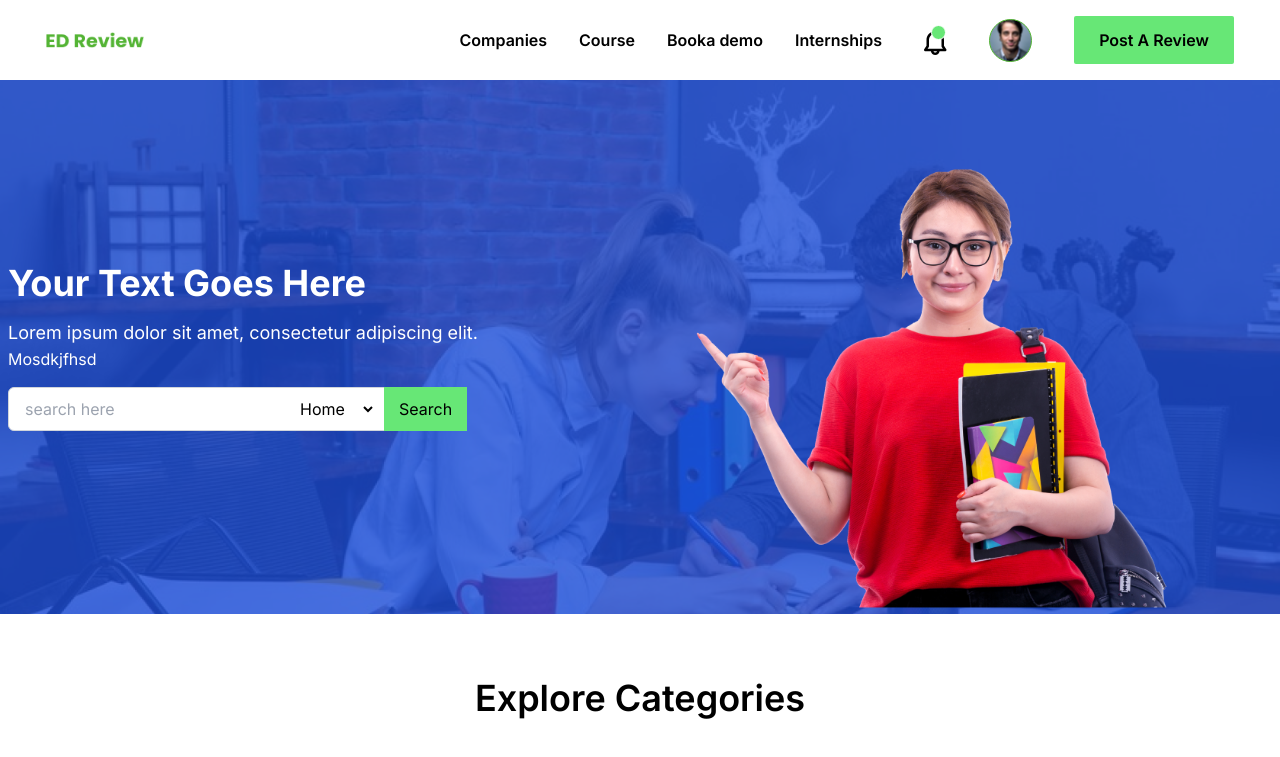
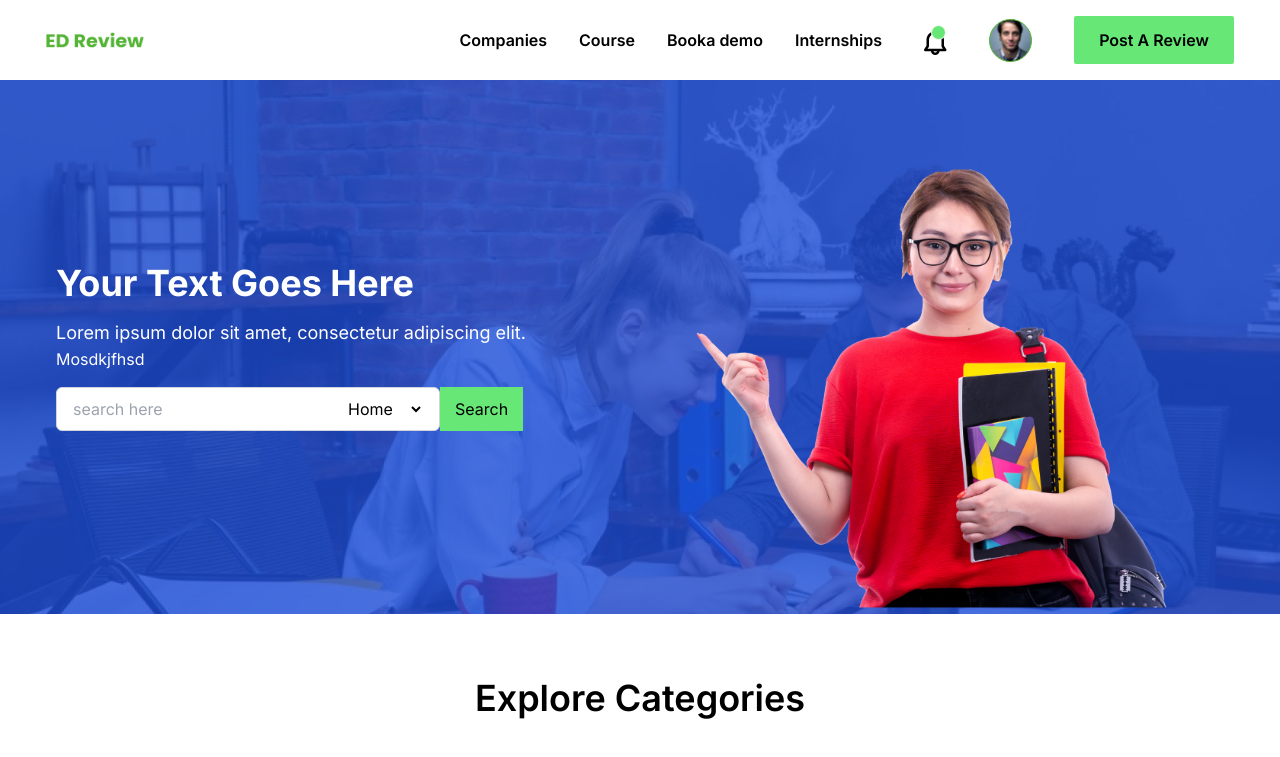
Before and after one commit to M-Hassan1/Landing-Page-New, a Next.js app: page / in a window 1280 px wide. Shown: the top 757 px of the page. Built offline with nearby package versions, Linux system fonts and the light colour scheme.

Commit message:
changed files

```diff
--- a/src/app/page.tsx
+++ b/src/app/page.tsx
@@ -1,5 +1,4 @@
 import BrowsReviews from "@/components/view/BrowsReviews";
-// import ProductCarousel from "@/components/view/BrowsReviews/ReviewCarousel";
 import Category from "@/components/view/Category/Category";
 import HomePage from "@/components/view/HeroSection";
 import LatestInternships from "@/components/view/InternShips";
@@ -17,7 +16,7 @@ export default function Home() {
       <LatestInternships />
       <CoursesOffer />
       <BrowsReviews />
-      {/* <ProductCarousel />    */}
+
     </div>
   )
 }
--- /dev/null
+++ b/src/components/view/HeroSection/BackGroundImage.tsx
@@ -0,0 +1,20 @@
+import React from 'react'
+import HomeImage from '@/components/Assets/Images/data.png';
+import Image from 'next/image';
+
+const BackGroundImage = () => {
+  return (
+    <div className="absolute inset-0 flex items-end justify-end">
+    <div className="relative w-96 h-[480px] sm:w-80 sm:h-[380px] md:w-80 md:h-[380px] lg:w-[680px] lg:h-[480px]">
+      <Image
+        src={HomeImage}
+        alt="Your Image"
+        layout="fill"
+        objectFit="cover"
+      />
+    </div>
+  </div>
+  )
+}
+
+export default BackGroundImage
--- /dev/null
+++ b/src/components/view/HeroSection/Content.tsx
@@ -0,0 +1,36 @@
+import React from 'react'
+
+const Content = () => {
+  return (
+    <div className="absolute ml-12 inset-0 p-2 flex items-center justify-start text-white">
+    <div className="">
+      <h1 className="text-4xl font-bold">Your Text Goes Here</h1>
+      <h1 className="mt-4 text-lg">
+        Lorem ipsum dolor sit amet, consectetur adipiscing elit.
+      </h1>
+      <h3>Mosdkjfhsd</h3>
+      <div className="relative flex mt-4">
+        <input
+          type="search"
+          placeholder='search here'
+          className="w-full md:w-96 border border-gray-300 rounded-md py-2 px-4"
+        />
+        <select
+          className="text-black bg-transparent -ml-24"
+        >
+          <option>Home</option>
+          <option>About</option>
+          <option>Contact</option>
+        </select>
+        <button
+          className="bg-[#67E776] text-black ml-4 px-[15px] py-[10px] mt-2 md:mt-0"
+        >
+          Search
+        </button>
+      </div>
+    </div>
+  </div>
+  )
+}
+
+export default Content
--- a/src/components/view/HeroSection/index.tsx
+++ b/src/components/view/HeroSection/index.tsx
@@ -1,8 +1,7 @@
-'use client'
 import Image from 'next/image';
 import BgImage from '@/components/Assets/Images/Rectangle 2.png';
-import HomeImage from '@/components/Assets/Images/data.png';
-import React, { useState } from 'react';
+import BackGroundImage from './BackGroundImage';
+import Content from './content';
 
 const HomePage = () => {
   return (
@@ -15,47 +14,11 @@ const HomePage = () => {
         <div className="absolute inset-0 bg-blue-700 opacity-80"></div>
 
         {/* Content */}
-        <div className="absolute inset-0 p-2 flex items-center justify-start text-white">
-          <div className="">
-            <h1 className="text-4xl font-bold">Your Text Goes Here</h1>
-            <h1 className="mt-4 text-lg">
-              Lorem ipsum dolor sit amet, consectetur adipiscing elit.
-            </h1>
-            <h3>Mosdkjfhsd</h3>
-            <div className="relative flex mt-4">
-              <input
-                type="text"
-                placeholder='search here'
-                className="w-full md:w-96 border border-gray-300 rounded-md py-2 px-4"
-              />
-              <select
-                className="text-black bg-transparent -ml-24"
-              >
-                <option >Home</option>
-                <option >About</option>
-                <option >Contact</option>
-              </select>
-              <button
-                className="bg-[#67E776] text-black ml-2 px-[15px] py-[10px] mt-2 md:mt-0"
-              >
-                Search
-              </button>
-            </div>
-          </div>
-        </div>
+        <Content />
       </div>
 
       {/* Image on the right (Responsive and at the bottom-right corner) */}
-      <div className="absolute inset-0 flex items-end justify-end">
-        <div className="relative w-96 h-[490px] md:w-80 md:h-[380px] lg:w-[680px] lg:h-[480px]">
-          <Image
-            src={HomeImage}
-            alt="Your Image"
-            layout="fill"
-            objectFit="cover"
-          />
-        </div>
-      </div>
+      <BackGroundImage />
     </div>
   );
 };
--- a/src/components/view/Navabar/index.tsx
+++ b/src/components/view/Navabar/index.tsx
@@ -18,9 +18,9 @@ const NavBar = () => {
     <>
       <div className='bg-white'>
         <div className='max-w-screen-xl mx-auto p-4 flex items-center justify-between'>
-          <Image src={Logo} alt="Logo" height={22} width={98} />
+          <Image src={Logo} alt="Logo" height={22} width={98} className='cursor-pointer' />
           <div className='flex items-center space-x-[42px]'>
-            <ul className='hidden md:flex items-center gap-8 text-md font-semibold'>
+            <ul className='hidden cursor-pointer md:flex items-center gap-8 text-md font-semibold'>
               {navigationItems.map((item: string, index: number) => (
                 <li key={index}>{item}</li>
               ))}
```
